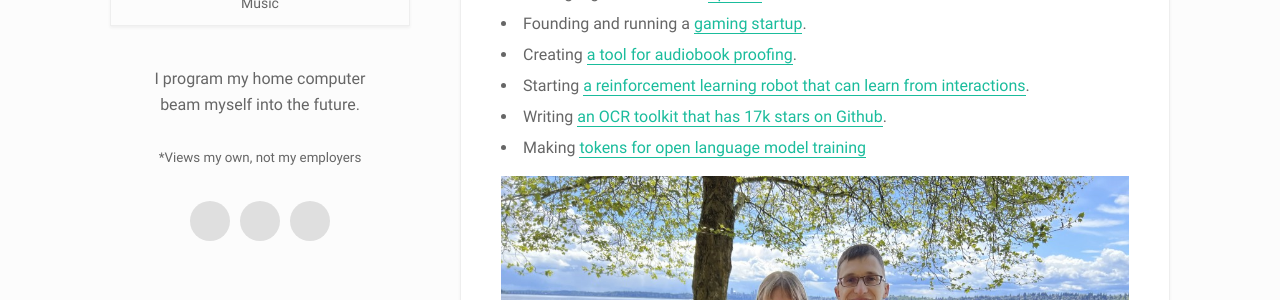
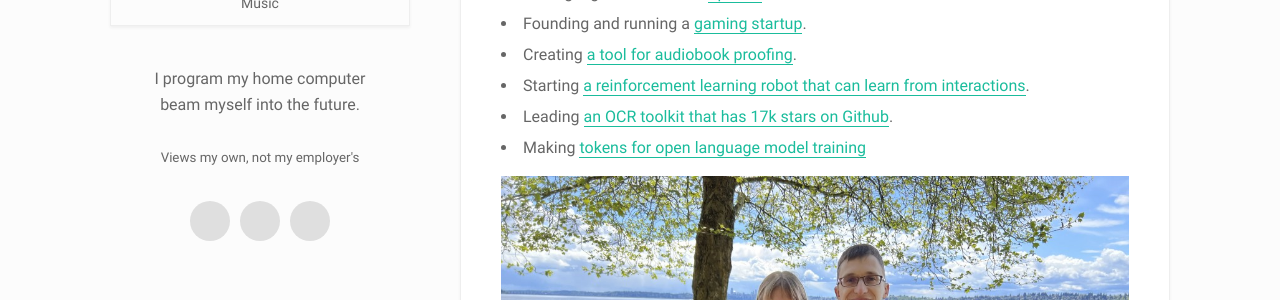
Before and after one commit to jakepoz/jakepoz.github.io, a Jekyll site: the page built from _pages/about.md, in a window 1280 px wide and 1248 px high. Shown: the part 464-764 px from the top of the window. Built offline with Jekyll 4.4.1, drawn with Linux system fonts in a browser that asks for light colours.

Commit message:
QUick adjust

```diff
--- a/_includes/sidebar.html
+++ b/_includes/sidebar.html
@@ -27,7 +27,7 @@
         {% endif %}
     {% endif %}
 
-    <p class="about-me">I program my home computer<br/>beam myself into the future. <br/><br/><small>*Views my own, not my employers</small></p>
+    <p class="about-me">I program my home computer<br/>beam myself into the future. <br/><br/><small>Views my own, not my employer's</small></p>
 
     <ul class="socials">
         {% for social in site.social_networks %}{% if social.url != '' %}<li><a href="{{social.url}}"><svg title="{{social.name}}" width="16" height="16" {% if social.name == 'applemusic' %} style="margin: 0 0 0 -2px" {% endif %}><use xmlns:xlink="http://www.w3.org/1999/xlink" xlink:href="{{ site.baseurl | prepend: site.url }}/assets/svg/social-icons.svg#{{social.name}}-icon"></use></svg></a></li>{% endif %}{% endfor %}
--- a/_pages/about.md
+++ b/_pages/about.md
@@ -17,7 +17,7 @@ I've worked on some interesting projects in the real world:
 - Founding and running a [gaming startup](https://www.randomsaladgames.com).
 - Creating [a tool for audiobook proofing](https://www.pozotron.com).
 - Starting [a reinforcement learning robot that can learn from interactions](https://www.gooddog.ai).
-- Writing [an OCR toolkit that has 17k stars on Github](https://github.com/allenai/olmocr).
+- Leading [an OCR toolkit that has 17k stars on Github](https://github.com/allenai/olmocr).
 - Making [tokens for open language model training](https://huggingface.co/datasets/allenai/dolma3_mix-6T)
 
 <figure>
```
